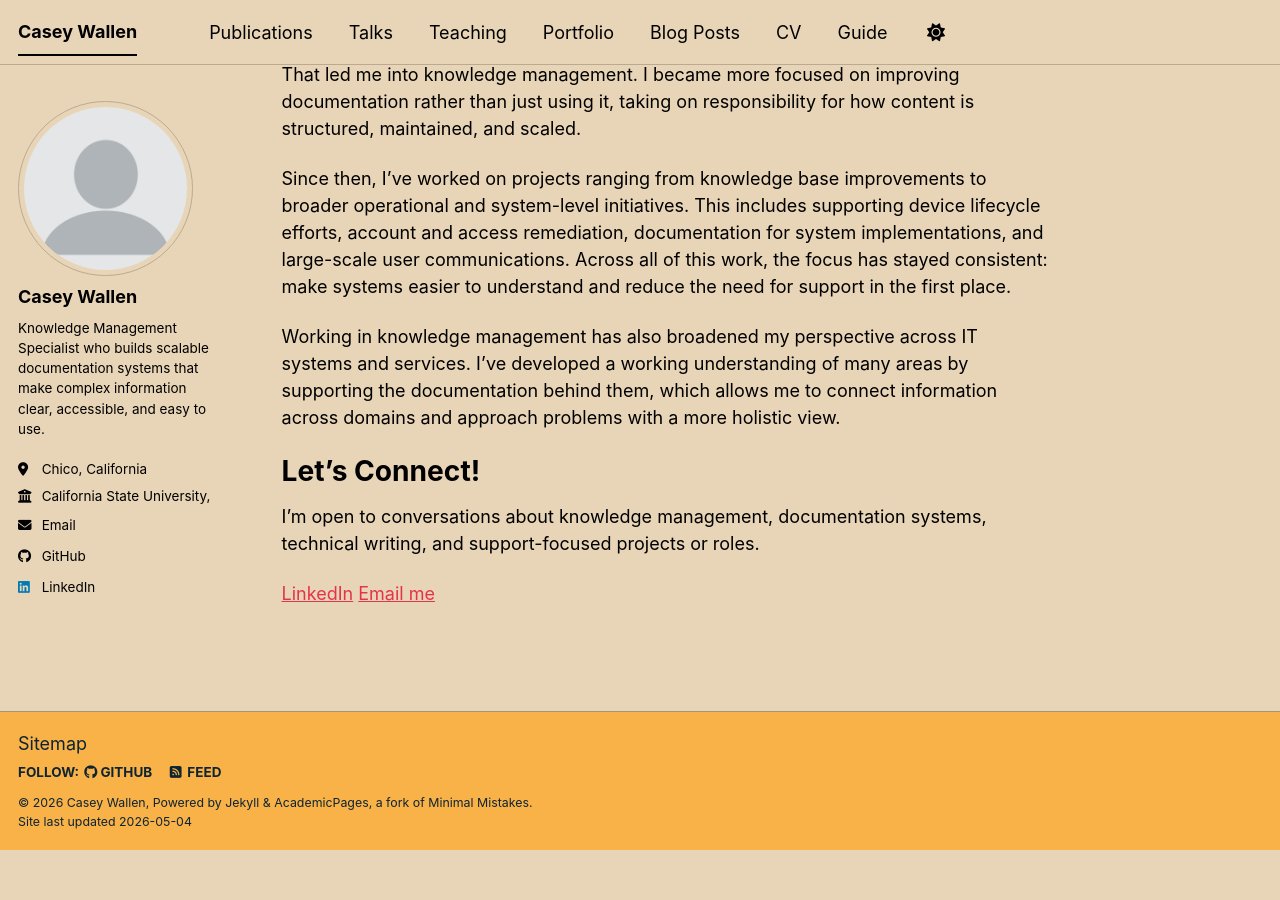
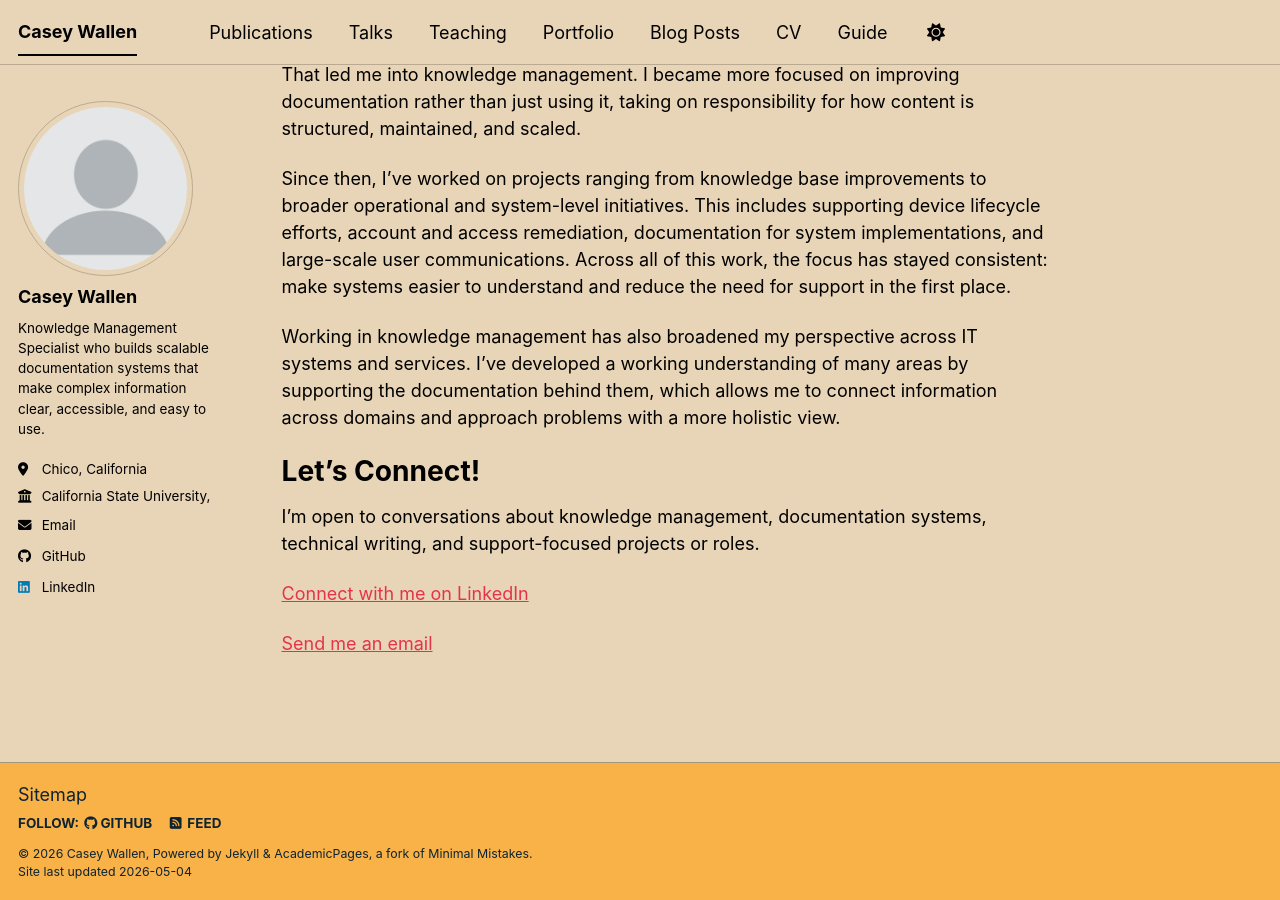
Before and after one commit to casey-wallen/casey-wallen.github.io, a Jekyll site: the page built from _pages/about.md, in a window 1280 px wide and 900 px high, scrolled down 548 px. Built offline with Jekyll 4.4.1, drawn with Linux system fonts in a browser that asks for light colours; a script bundle is joined from its source files by our own code; library files that are not in the unit come from our copies; before the commit the page ends 1398 px from its top, so only the background shows below that.

Commit message:
Update about.md

```diff
--- a/_pages/about.md
+++ b/_pages/about.md
@@ -28,5 +28,6 @@ Let's Connect!
 ======
 I’m open to conversations about knowledge management, documentation systems, technical writing, and support-focused projects or roles.
 
-[LinkedIn](https://www.linkedin.com/in/casey-wallen/)
-[Email me](mailto:wallen.casey@yahoo.com)
+[Connect with me on LinkedIn](https://www.linkedin.com/in/casey-wallen/)
+
+[Send me an email](mailto:wallen.casey@yahoo.com)
```
